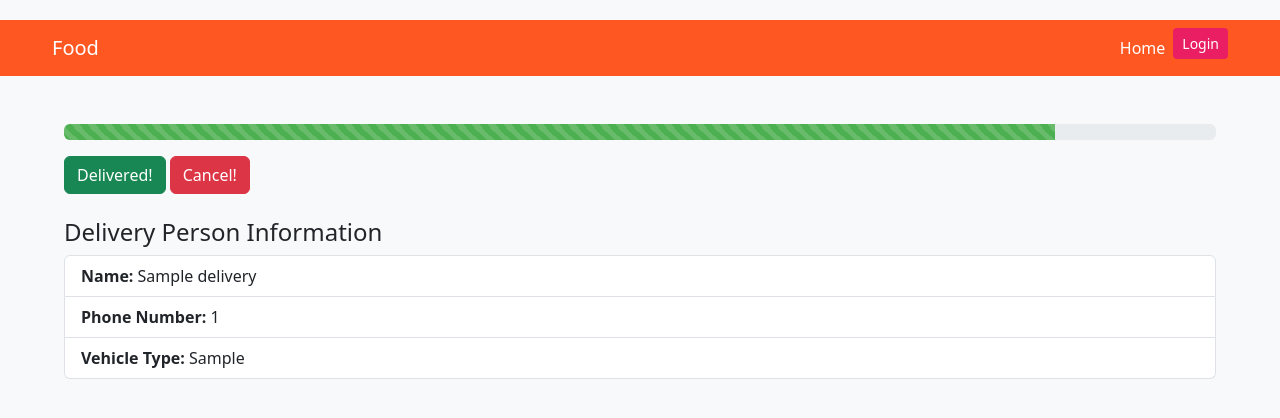
After one commit to Amirmehdig/Food, a Flask app: template templates/order.html in a window 1280 px wide. The commit adds this page. Shown: the top 418 px of the page. Run offline with Flask 3, Linux system fonts and the light colour scheme; the template is opened without the code that fills it: most values are stand-ins (such as "Sample title", 1, 10 or a date in 2020); some libraries are stand-ins or nearby versions.

Commit message:
Update orders

```diff
--- a/app.py
+++ b/app.py
@@ -82,18 +82,20 @@ def place_order():
     order_id = db_handler.insert_full_order(cart.total(), 'New', int(session['user_id']), restaurant_id, delivery_person_id)
     for item in cart.items:
         db_handler.insert_order_detail(order_id, item['food_id'], item['quantity'], item['price'])
+    order = {"id": order_id}
+    delivery = db_handler.get_delivery_person_by_id(delivery_person_id)[0]
+    delivery = {'name':delivery.name, 'phone_number':delivery.phone_number, 'vehicle_type':delivery.vehicle_type}
+    return render_template('order.html', order=order, delivery=delivery)
 
+@app.route('/delivered/<order_id>/')
+def delivered(order_id):
+    db_handler.complete_order(int(order_id))
+    return redirect(url_for('home'))
 
-    # Parse quantities from form data
-    # for food_id, quantity in quantities.items():
-    #     if int(quantity) > 0:  # Only include items with quantity > 0
-    #         order_details[int(food_id)] = int(quantity)
-    # print(order_details)
+@app.route('/canceled/<order_id>/')
+def canceled(order_id):
+    db_handler.cancel_order(int(order_id))
     return redirect(url_for('home'))
-    # Process the order (e.g., save to database)
-    # Example: {'1': 2, '3': 1} (Food ID 1 with 2 qty, Food ID 3 with 1 qty)
-    # Save logic here...
-
 
 
 if __name__ == '__main__':
--- a/db_handler.py
+++ b/db_handler.py
@@ -464,7 +464,7 @@ class DBHandler:
     def cancel_order(self, order_id):
         """Cancels an order using its order_id."""
         query = ("UPDATE OrderHeader "
-                 "SET status = 'Cancelled' WHERE order_id = ?")
+                 "SET status = 'Canceled' WHERE order_id = ?")
         params = (order_id,)
         conn = self.get_connection()
         if not conn:
@@ -485,7 +485,7 @@ class DBHandler:
     def complete_order(self, order_id):
         """Completes an order using its order_id."""
         query = ("UPDATE OrderHeader "
-                 "SET status = 'Delivered' WHERE order_id = ?")
+                 "SET status = 'Delivered', delivery_time = GETDATE() WHERE order_id = ?")
         params = (order_id,)
         conn = self.get_connection()
         if not conn:
--- a/templates/base.html
+++ b/templates/base.html
@@ -130,6 +130,14 @@
         .place-order-btn:hover {
             background-color: #218838;
         }
+        #progress-bar {
+            width: 0%;
+            height: 50px;
+            background-color: #4caf50;
+            text-align: center;
+            line-height: 30px;
+            color: white;
+        }
     </style>
 </head>
 <body>
--- /dev/null
+++ b/templates/order.html
@@ -0,0 +1,59 @@
+{% extends 'base.html' %}
+{% block content %}
+    <div class="container mt-5">
+        <div class="progress">
+            <div id="progress-bar" class="progress-bar progress-bar-striped progress-bar-animated" role="progressbar">0%</div>
+        </div>
+        <div id="buttons" class="mt-3">
+            <button onclick="delivered('{{ order.id }}')" class="btn btn-success">Delivered!</button>
+            <button onclick="cancel('{{ order.id }}')" class="btn btn-danger">Cancel!</button>
+        </div>
+        <!-- Delivery Person Information -->
+        <div id="delivery-info" class="mt-4">
+            <h4>Delivery Person Information</h4>
+            <ul class="list-group">
+                <li class="list-group-item"><strong>Name:</strong> {{ delivery.name }}</li>
+                <li class="list-group-item"><strong>Phone Number:</strong> {{ delivery.phone_number }}</li>
+                <li class="list-group-item"><strong>Vehicle Type:</strong> {{ delivery.vehicle_type }}</li>
+            </ul>
+        </div>
+
+    </div>
+    <script>
+        let progressBar = document.getElementById('progress-bar');
+        let width = 0;
+        let interval = setInterval(frame, 100);
+
+        function frame() {
+            if (width >= 100) {
+                clearInterval(interval);
+            } else {
+                width++;
+                progressBar.style.width = width + '%';
+                progressBar.innerHTML = width + '%';
+            }
+        }
+
+        function delivered(orderId) {
+            clearInterval(interval);
+            progressBar.style.width = '100%';
+            progressBar.innerHTML = 'Delivered!';
+            setTimeout(() => {
+                const url = '/delivered/' + orderId + '/'
+                window.location.href = url;
+            }, 500);
+        }
+
+        function cancel(orderId) {
+            clearInterval(interval);
+            progressBar.style.width = '0%';
+            progressBar.innerHTML = 'Canceled';
+            setTimeout(() => {
+                const url = '/canceled/' + orderId + '/'
+                window.location.href = url;
+            }, 500);
+        }    </script>
+    <script src="https://code.jquery.com/jquery-3.5.1.slim.min.js"></script>
+    <script src="https://cdn.jsdelivr.net/npm/@popperjs/core@2.5.4/dist/umd/popper.min.js"></script>
+    <script src="https://stackpath.bootstrapcdn.com/bootstrap/4.5.2/js/bootstrap.min.js"></script>
+{% endblock %}
```
